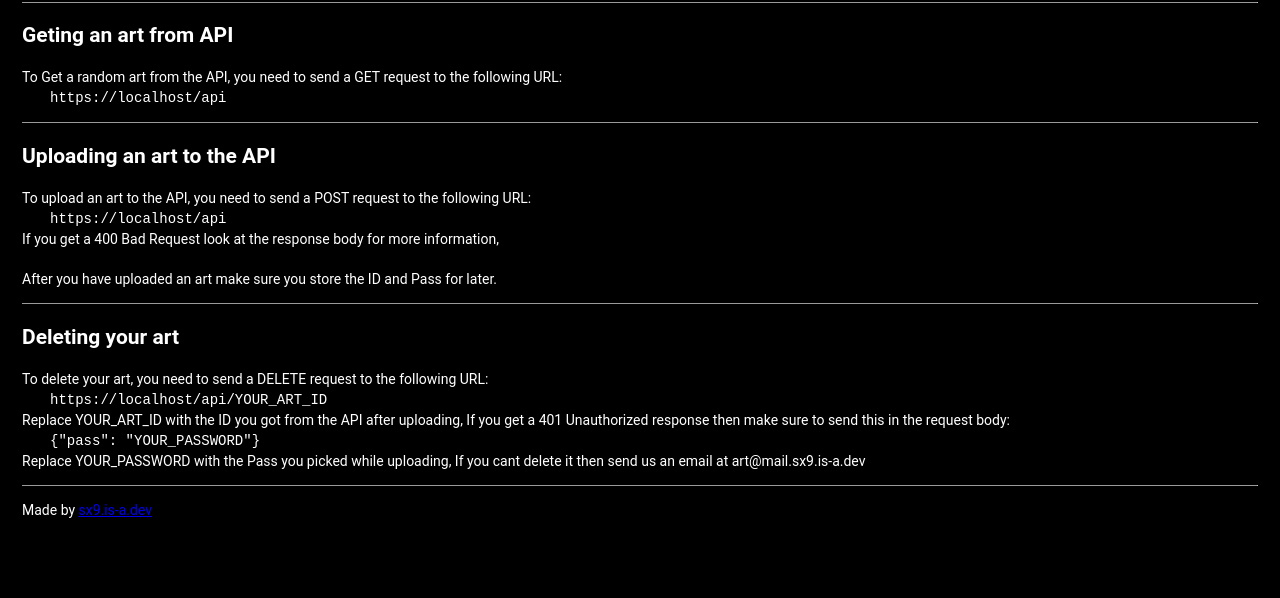
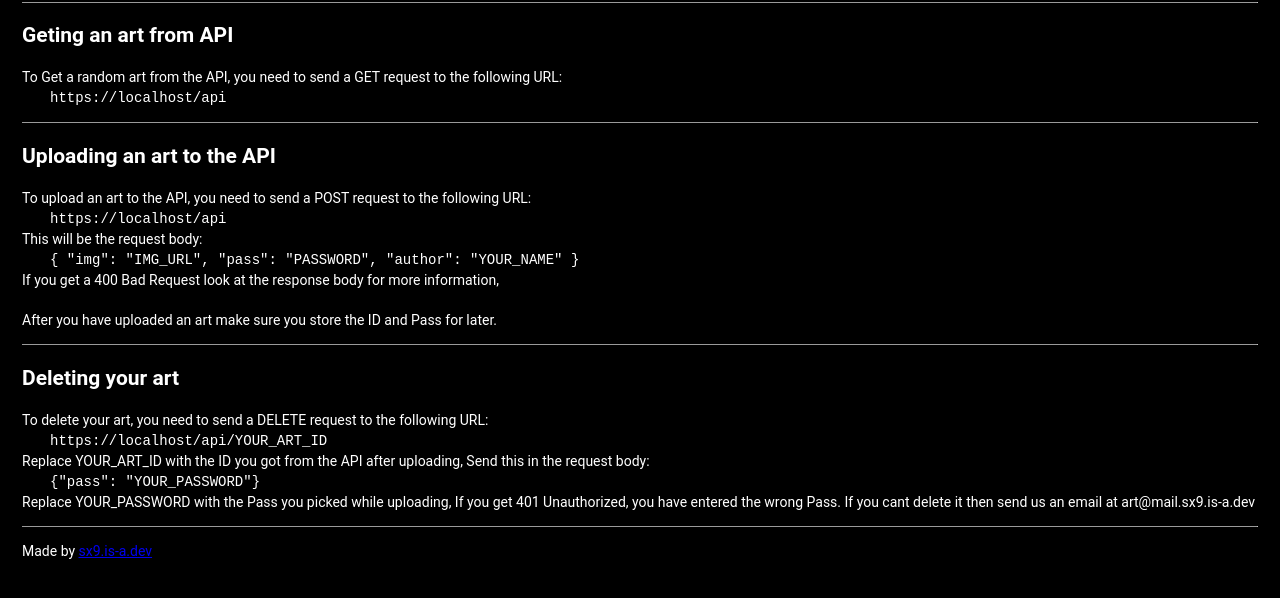
Before and after one commit to SX-9/the-art-api, a website: page docs.html in a window 1280 px wide. Shown: the part 98-696 px from the top of the page. Drawn offline with Linux system fonts and the light colour scheme.

Commit message:
docs update

```diff
--- a/docs.html
+++ b/docs.html
@@ -32,7 +32,15 @@
     <h2>Uploading an art to the API</h2>
     <p>
         To upload an art to the API, you need to send a POST request to the following URL:<br>
-        <code>https://<span class="domain"></span>/api</code>
+        <code>https://<span class="domain"></span>/api</code><br>
+        This will be the request body:<br>
+        <code>
+            {
+                "img": "IMG_URL",
+                "pass": "PASSWORD",
+                "author": "YOUR_NAME"
+            }
+        </code>
         <br>If you get a 400 Bad Request look at the response body for more information,<br><br>
         After you have uploaded an art make sure you store the ID and Pass for later.
     </p>
@@ -42,9 +50,10 @@
         To delete your art, you need to send a DELETE request to the following URL:<br>
         <code>https://<span class="domain"></span>/api/YOUR_ART_ID</code>
         <br>Replace YOUR_ART_ID with the ID you got from the API after uploading,
-        If you get a 401 Unauthorized response then make sure to send this in the request body:<br>
+        Send this in the request body:<br>
         <code>{"pass": "YOUR_PASSWORD"}</code>
         <br>Replace YOUR_PASSWORD with the Pass you picked while uploading,
+        If you get 401 Unauthorized, you have entered the wrong Pass.
         If you cant delete it then send us an email at art@mail.sx9.is-a.dev
     </p>
     <hr size="1">
```
